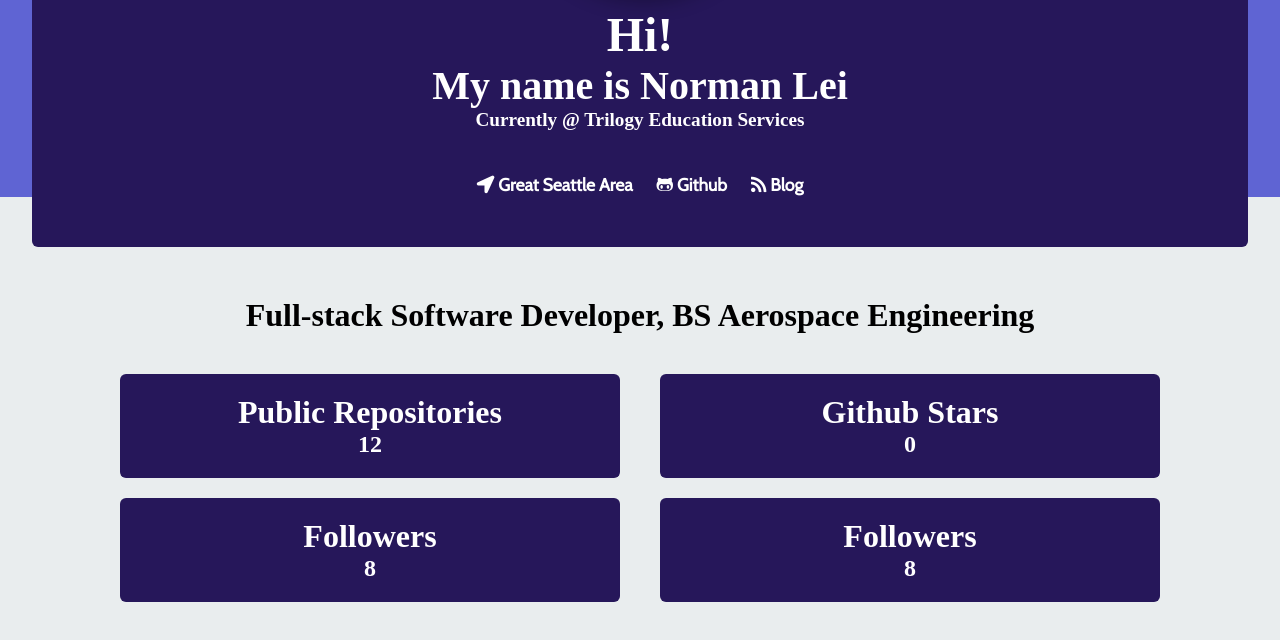
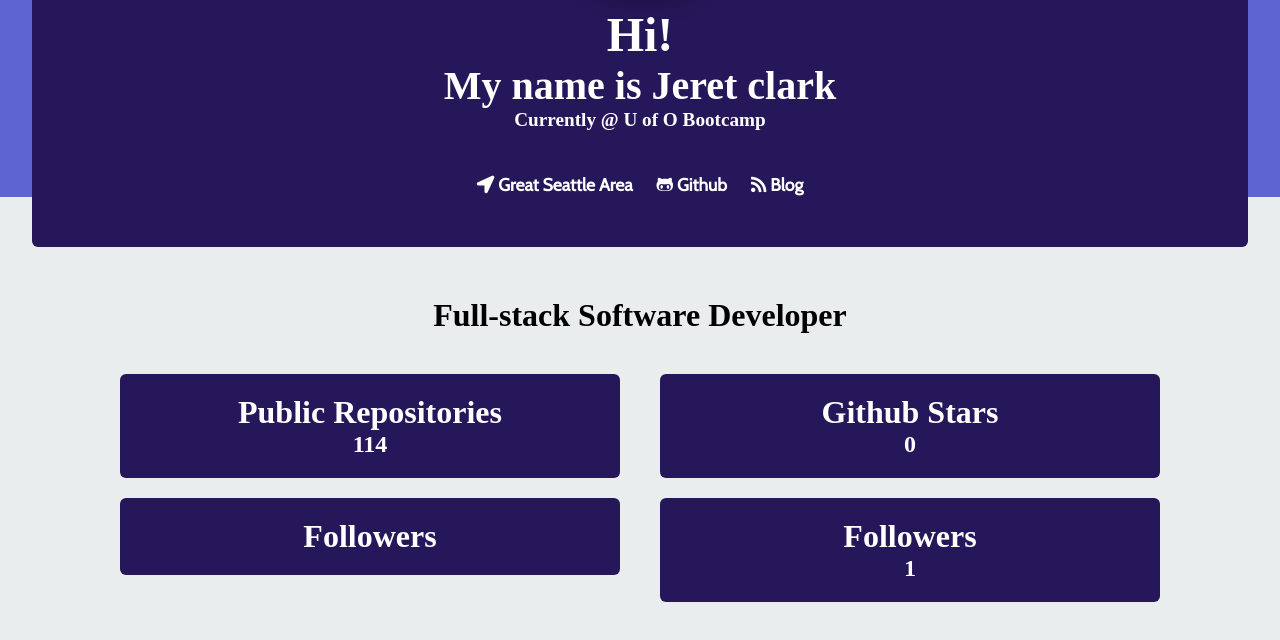
Before and after one commit to Jeretc79/Homework9, a plain HTML site: page index.html in a window 1280 px wide. Shown: the part 288-928 px from the top of the page. Drawn offline with nearby package versions, Linux system fonts and the light colour scheme; a web font is replaced by a local one.

Commit message:
wouldn't update in Git had to do it manually

```diff
--- a/index.html
+++ b/index.html
@@ -6,7 +6,7 @@
       <meta http-equiv="X-UA-Compatible" content="ie=edge" />
       <link rel="stylesheet" href="https://use.fontawesome.com/releases/v5.8.1/css/all.css"/>
       <link href="https://fonts.googleapis.com/css?family=BioRhyme|Cabin&display=swap" rel="stylesheet">
-      <title>Norman Lei's Profile</title>
+      <title>Jeret Clarks Profile</title>
       <style>
           @page {
             margin: 0;
@@ -144,10 +144,10 @@
     <body>
       <div class="wrapper">
           <div class="photo-header">
-              <img src="https://avatars2.githubusercontent.com/u/39113431?v=4">
+              <img src="https://avatars2.githubusercontent.com/u/54334950?s=460&v=4">
               <h1>Hi!</h1>
-              <h2>My name is Norman Lei</h2>
-              <h6>Currently @ Trilogy Education Services</h6>
+              <h2>My name is Jeret clark</h2>
+              <h6>Currently @ U of O Bootcamp</h6>
               <ul class="links-nav">
                   <li class="nav-link"><a href="https://www.google.com/maps/search/?api=1&query=Great Seattle Area" target="_blank"><i class="fas fa-location-arrow"></i>&nbsp;Great Seattle Area</a></li>
                   <li class="nav-link"><a href="https://github.com/Normanlei" target="_blank"><i class="fab fa-github-alt"></i>&nbsp;Github</a></li>
@@ -158,18 +158,18 @@
           <main>
               <div class="container">
                   <div class="row">
-                      <h3 class="col">Full-stack Software Developer, BS Aerospace Engineering</h3>
+                      <h3 class="col">Full-stack Software Developer</h3>
                       <!--bio-->
                   </div>
                   <div class="row">
                       <div class="col">
                           <div class="card">
                               <h3>Public Repositories</h3>
-                              <h4>12</h4>
+                              <h4>114</h4>
                           </div>
                           <div class="card">
                               <h3>Followers</h3>
-                              <h4>8</h4>
+                              <h4></h4>
                           </div>
                       </div>
                       <div class="col">
@@ -179,7 +179,7 @@
                           </div>
                           <div class="card">
                               <h3>Followers</h3>
-                              <h4>8</h4>
+                              <h4>1</h4>
                           </div>
                       </div>
                   </div>
```
